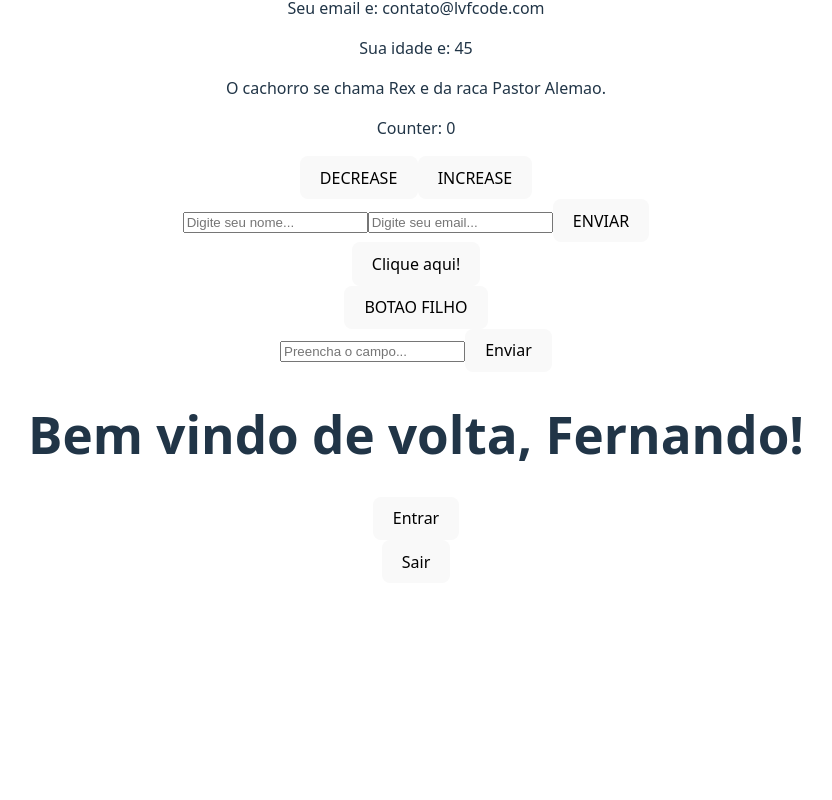
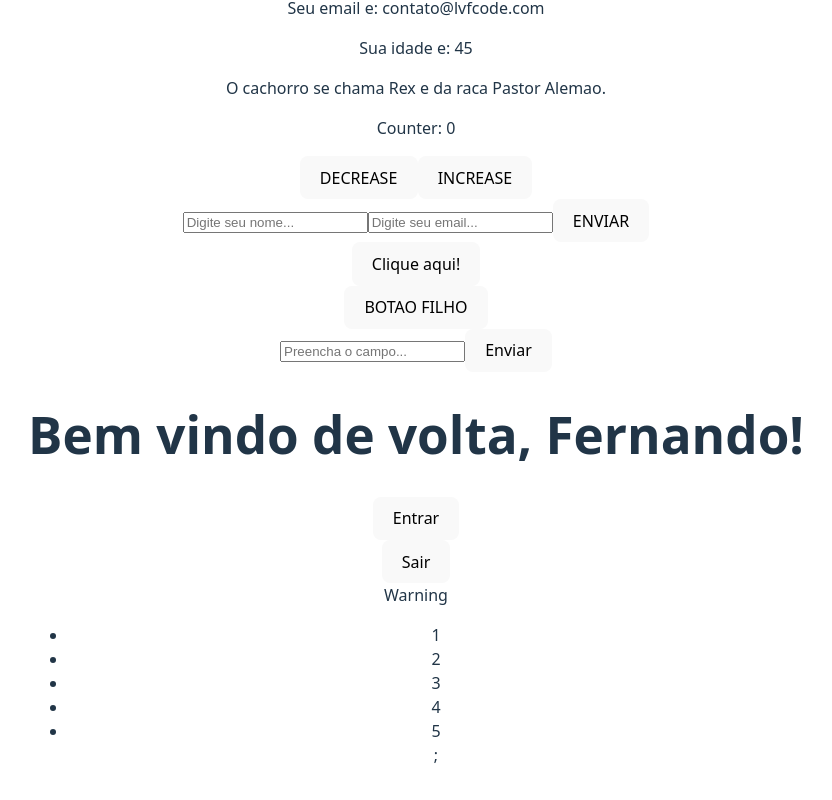
Before and after one commit to FernandoVenturini/hdc_react_typescript, a React (Vite) app: page / in a window 1280 px wide. Shown: the part 244-1044 px from the top of the page, without its empty margins (224-1056 px from the left). Before the commit the page ends 859 px from the top, so only its background shows below. Built offline with nearby package versions, Linux system fonts and the light colour scheme.

Commit message:
ternary expressions #06

```diff
--- a/src/App.jsx
+++ b/src/App.jsx
@@ -12,6 +12,8 @@ import PaiFunction from './components/PaiFunction';
 import RenderCondicional from './components/RenderCondicional';
 import LoginButton from './components/LoginButton';
 import Form from './components/Form';
+import Warning from './components/Warning';
+import NumberList from './components/NumberList';
 
 
 function App() {
@@ -32,6 +34,8 @@ function App() {
 		<RenderCondicional user="Fernando"/>
 		<LoginButton loggedIn={false}/>
 		<LoginButton loggedIn={true}/>
+		<Warning warning="Temos um warning!"/>
+		<NumberList numbers={[1, 2, 3, 4, 5]}/>
     </>
   );
 };
--- /dev/null
+++ b/src/components/NumberList.jsx
@@ -0,0 +1,13 @@
+import React from 'react';
+
+const NumberList = ({ numbers }) => {
+  return (
+	<ul>
+		{numbers.map((number, index) => (
+			<li key={index}>{number}</li>
+		))};
+	</ul>
+  )
+}
+
+export default NumberList;
--- /dev/null
+++ b/src/components/Warning.jsx
@@ -0,0 +1,9 @@
+import React from 'react'
+
+const Warning = ({ warning }) => {
+  return (
+	<div>Warning</div>
+  )
+}
+
+export default Warning
```
